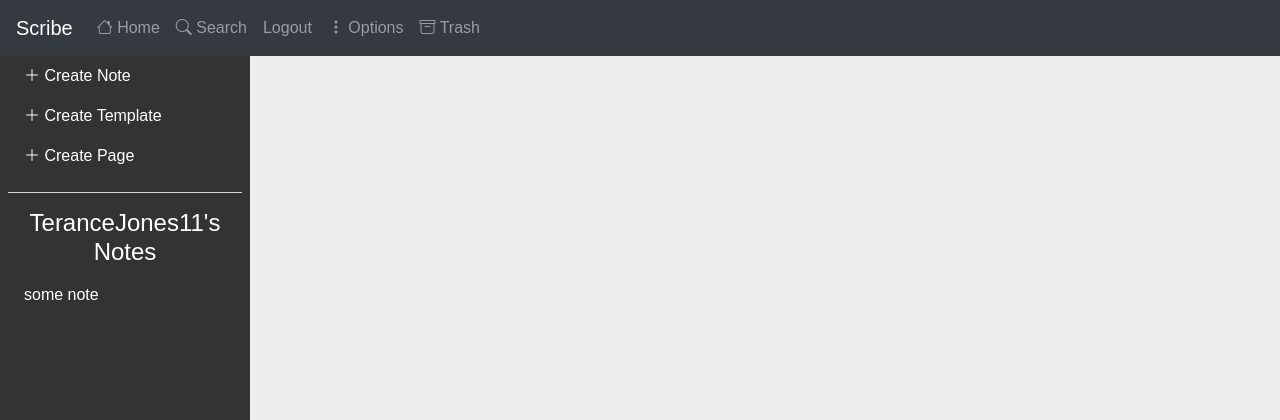
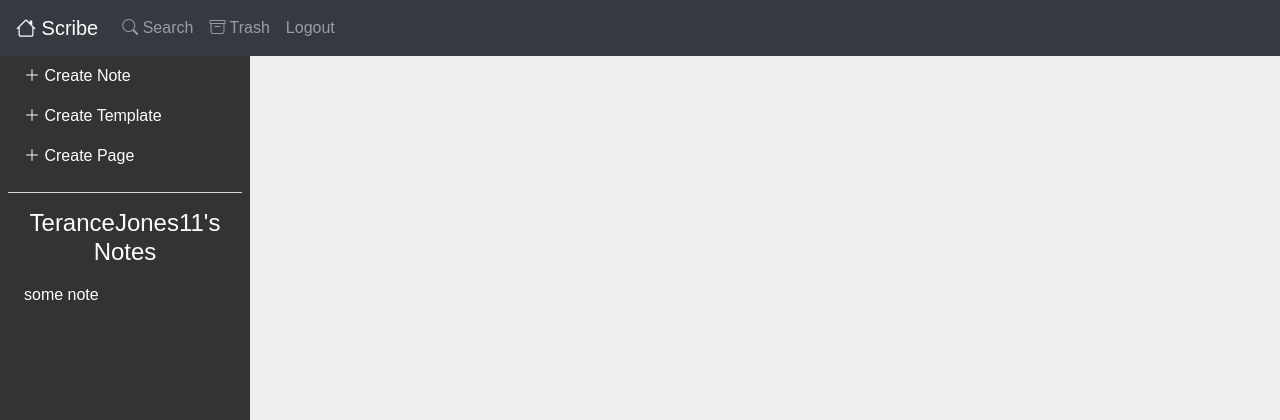
Before and after one commit to FardinHaque60/Scribe, a Flask app: page /home in a window 1280 px wide. Shown: the top 420 px of the page. Run offline with Flask 3, Linux system fonts and the light colour scheme; a user stored in the database is signed in; some libraries are stand-ins or nearby versions.

Commit message:
top nav bar tweaks

```diff
--- a/app/templates/home.html
+++ b/app/templates/home.html
@@ -12,21 +12,16 @@
       <!--top nav bar-->
       <div class="container-fluid no-padding">
             <nav class="navbar navbar-expand-lg navbar-dark bg-dark">
-              <span class="navbar-brand mb-0 h1">Scribe</span>
+              <a class="navbar-brand mb-0 h1" href="/home"><i class="bi bi-house"></i> Scribe</a>
               <button class="navbar-toggler" type="button" data-toggle="collapse" data-target="#navbar">
                 <span class="navbar-toggler-icon"></span>
               </button>
 
               <div class="collapse navbar-collapse" id="navbar">
                 <div class="navbar-nav">
-                  <a class="nav-item nav-link" href="/home"><i class="bi bi-house"></i> Home</a>
                   <a class="nav-item nav-link" href="{{ url_for('search') }}"> <i class="bi bi-search"></i> Search</a>
-                  <!--<a class="nav-item nav-link" href="#"> <i class="bi bi-share"></i> Share</a>-->
-                  <!-- will implement at a later milestone <a class="nav-item nav-link" href="#"> <i class="bi bi-box-arrow-up"></i> Export</a> -->
+                  <a class="nav-item nav-link" href="{{ url_for('trash') }}"> <i class="bi bi-archive"></i> Trash</a>
                   <a class="nav-item nav-link" href="{{ url_for('logout') }}">Logout</a>
-                  <a class="nav-item nav-link" href="#"> <i class="bi bi-three-dots-vertical"></i> Options</a>
-                  <a class="nav-item nav-link" href="{{ url_for('trash') }}"> <i class="bi bi-archive"></i> Trash</a>
-
                 </div>
               </div>
 
```
